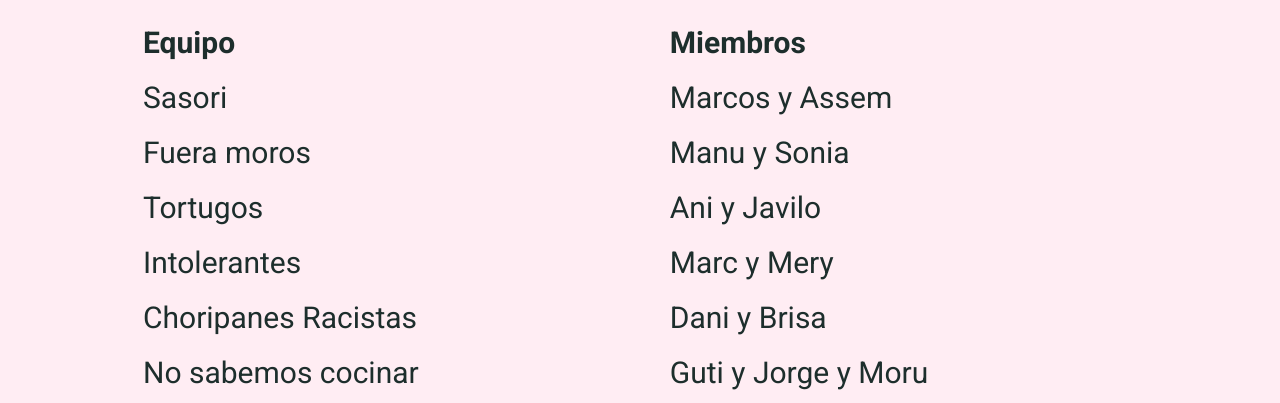
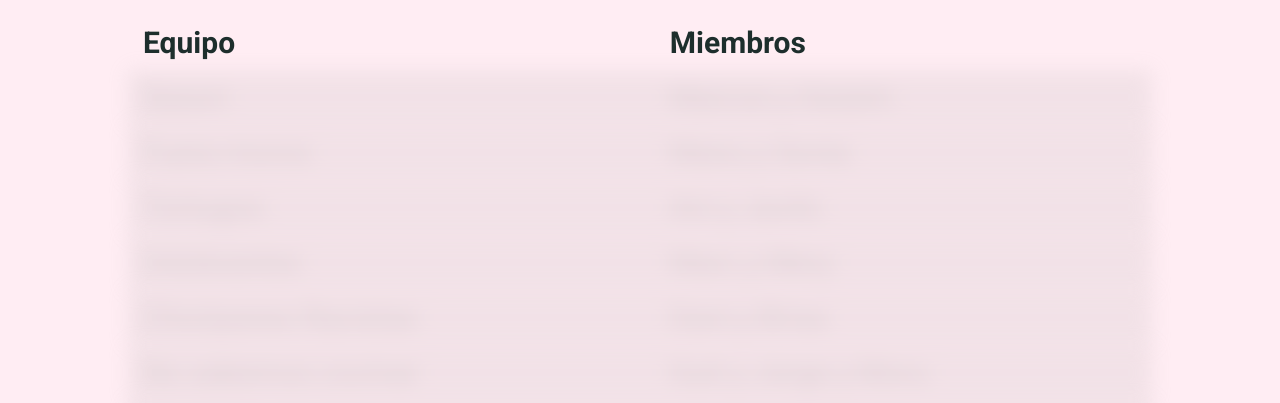
Before and after one commit to ddm19/FoodContest, a React (Vite) app: page /raffle in a window 1280 px wide. Shown: the part 394-797 px from the top of the page. Built offline with nearby package versions, Linux system fonts and the light colour scheme; no server answers.

Commit message:
fix: animations for show

```diff
--- a/src/components/dataTable/dataTable.scss
+++ b/src/components/dataTable/dataTable.scss
@@ -99,34 +99,55 @@
             background-color: var(--color-pink);
             color: var(--color-white);
         }
+
     }
 
     &__blurred
     {
         color: var(--color-text-secondary);
-        opacity: 0.6;
-        filter: blur(5px);
+        opacity: 0.2;
+        filter: blur(10px) contrast(0.5);
         transition: opacity 0.2s ease-in-out;
         width: 100%;
-        display: inline-block;
-        animation: popIn 0.6s ease-in-out;
+
+        td,
+        .dataTable__cell
+        {
+            background-color: var(--color-background)
+        }
+
 
     }
 
-    @keyframes popIn
+    &__unblurred
+    {
+        opacity: 1;
+        filter: none;
+        animation: unblur 0.6s ease-in-out forwards;
+        transition: opacity .6s ease-in-out;
+        width: 100%;
+
+
+    }
+
+    @keyframes unblur
     {
         from
         {
-            transform: scale(0.95);
-            opacity: 0;
+            opacity: 0.2;
+            filter: blur(10px) contrast(0.5);
         }
 
         to
         {
-            transform: scale(1);
             opacity: 1;
+            filter: none;
         }
     }
+
+
+
+
 }
 
 .dark-mode
--- a/src/components/dataTable/dataTable.tsx
+++ b/src/components/dataTable/dataTable.tsx
@@ -57,10 +57,14 @@ const DataTable = <T extends Record<string, any>>({
     return sortableData;
   }, [data, sortBy, sortOrder]);
 
-  const removeBlurredClass = (rowIndex: number, colIndex: number) => {
-    const cell = document.getElementById(`dataTable__blurred-${rowIndex}-${colIndex}`);
+  const removeBlurredClass = (rowIndex: number) => {
+    const cell = document.getElementById(`dataTable__blurred-${rowIndex}`);
     if (cell) {
+      cell.classList.add('dataTable__unblurred');
+      setTimeout(() => {
         cell.classList.remove('dataTable__blurred');
+        cell.classList.remove('dataTable__unblurred');
+      }, 500);
     }
   };
 
@@ -80,8 +84,10 @@ const DataTable = <T extends Record<string, any>>({
         </thead>
         <tbody className="dataTable__tbody">
           {sortedData.map((row, rowIndex) => (
-            <tr key={rowIndex} className="dataTable__row">
-              {columns.map((column, colIndex) => {
+            <tr key={rowIndex} className={`dataTable__row dataTable__blurred`}
+              onClick={() => removeBlurredClass(rowIndex)}
+              id={`dataTable__blurred-${rowIndex}`}
+            >              {columns.map((column, colIndex) => {
               const cellProps: { 'data-color'?: string } = {};
               if (column.dataColorAccessor && row[column.dataColorAccessor]) {
                 cellProps['data-color'] = row[column.dataColorAccessor];
@@ -90,17 +96,12 @@ const DataTable = <T extends Record<string, any>>({
               return (
                 <td
                   key={`${rowIndex}-${colIndex}`}
-                    className="dataTable__cell"
+                  className={`dataTable__cell`}
                   {...cellProps}
-                    onClick={() => removeBlurredClass(rowIndex, colIndex)}
+
                 >
-                    {column.accessor === sortBy ? (
-                      <span className='dataTable__blurred' id={`dataTable__blurred-${rowIndex}-${colIndex}`}>
                   {column.render ? column.render(row) : String(row[column.accessor])}
-                      </span>
-                    ) : (
-                      column.render ? column.render(row) : String(row[column.accessor])
-                    )}
+
                 </td>
               );
             })}
```
Lines whose indentation alone changed are shown as unchanged.
